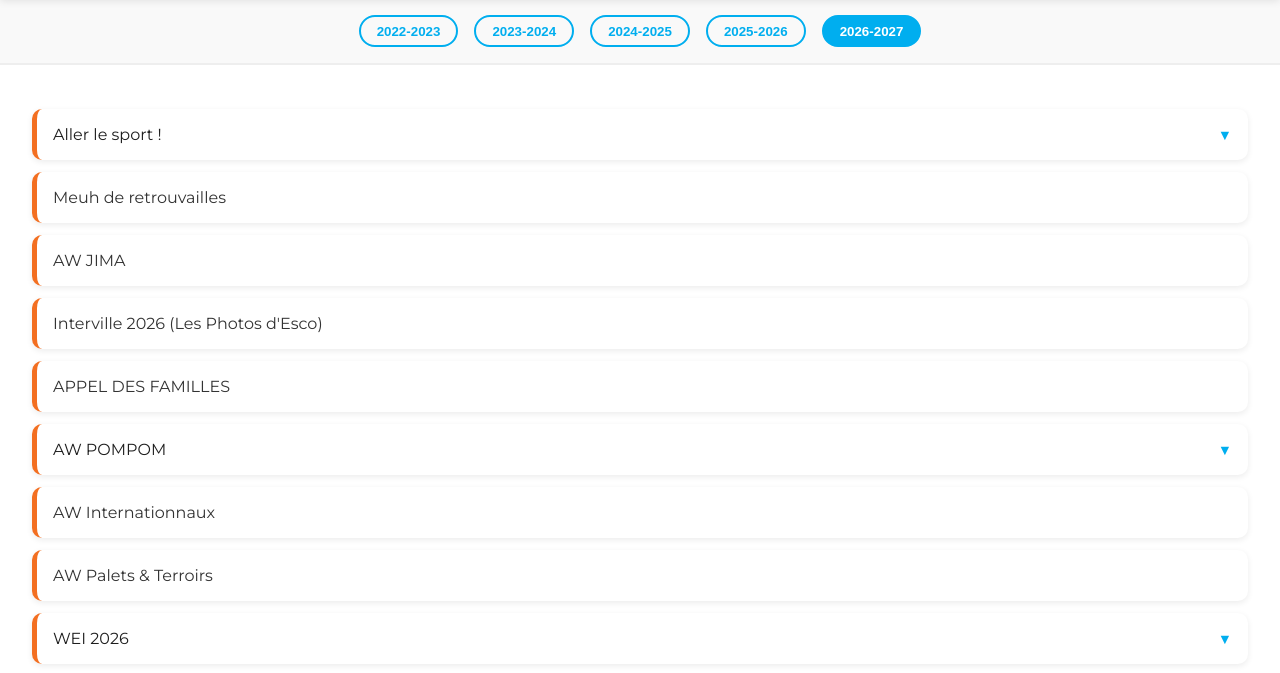
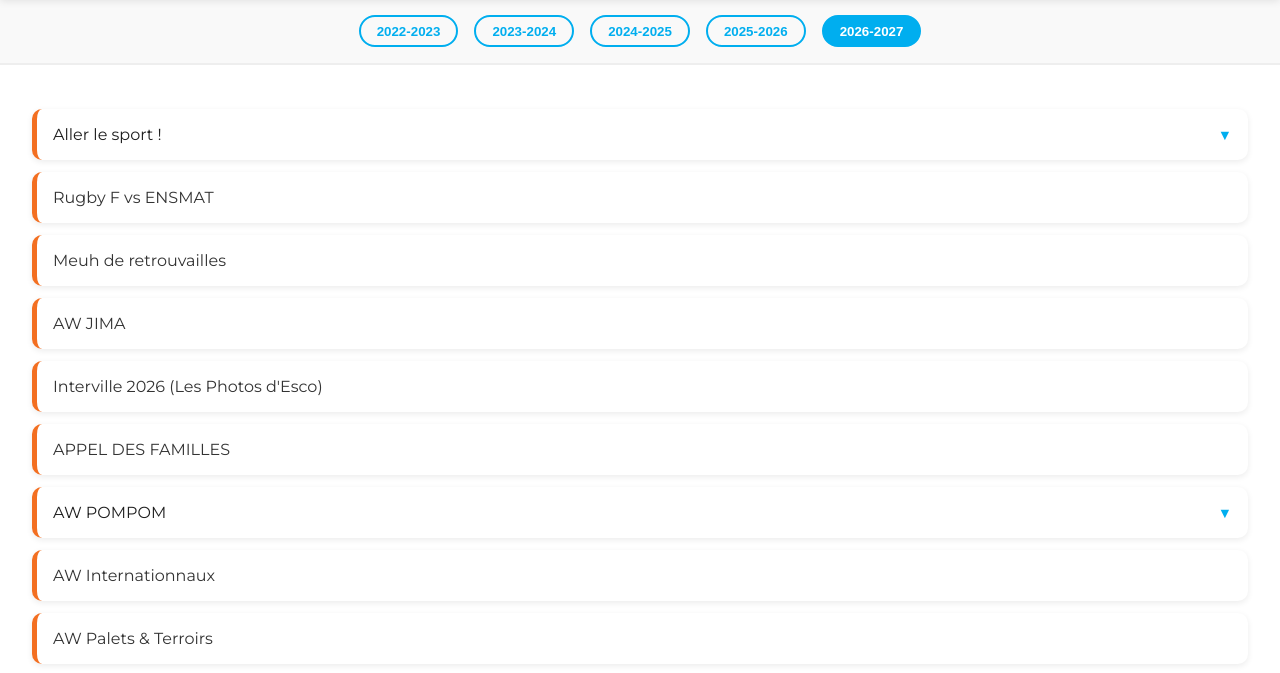
Before and after one commit to Caviar-site/Caviar, a plain HTML site: page galerie/galerie.html in a window 1280 px wide. Shown: the part 87-760 px from the top of the page. Drawn offline with Linux system fonts and the light colour scheme.

Commit message:
Update galerie.html

```diff
--- a/galerie/galerie.html
+++ b/galerie/galerie.html
@@ -498,9 +498,10 @@
          <div class="content">
               <div class="event"><a href="https://photos.app.goo.gl/ahif6rTBkPBQtq2GA" target="_blank">Rugby F vs ENSMAT</a></div>
 
-
          </div>
     </div>
+
+      <div class="event"><a href="https://photos.app.goo.gl/UAAbzGFpyb4TG24f9" target="_blank">Rugby F vs ENSMAT</a></div>
 
       <div class="event"><a href="https://photos.app.goo.gl/aWLsGqhZGhrEsi6i7" target="_blank">Meuh de retrouvailles</a></div>
       <div class="event"><a href="https://photos.app.goo.gl/qPSnffd4tKnRJiMK7" target="_blank">AW JIMA</a></div>
```
